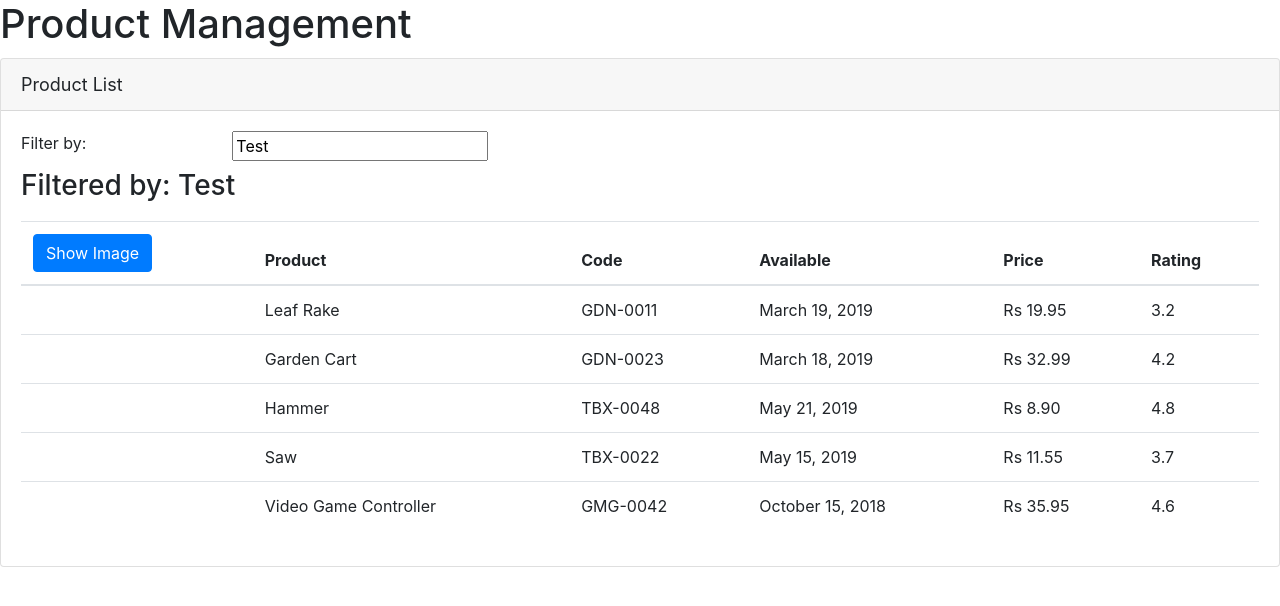
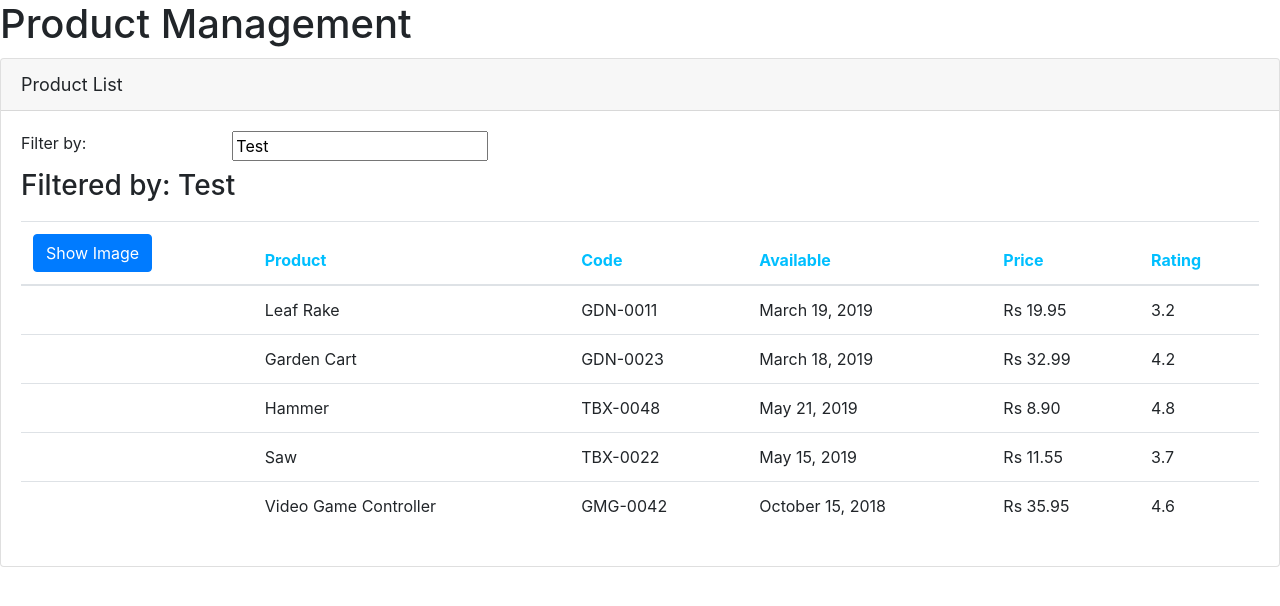
Before and after one commit to ashfaqnisar/Basic-Angular-Project, an Angular app: page / in a window 1280 px wide. Shown: the top 606 px of the page. Built offline with nearby package versions, Linux system fonts and the light colour scheme.

Commit message:
5. Added styles+
Signed-off-by: Ashfaq Nisar <ashfaqnisar00@gmail.com>

```diff
--- a/src/app/product-list/product-list.component.css
+++ b/src/app/product-list/product-list.component.css
@@ -0,0 +1,3 @@
+thead {
+  color: deepskyblue;
+}
--- a/src/app/product-list/product-list.component.ts
+++ b/src/app/product-list/product-list.component.ts
@@ -7,6 +7,7 @@ interface productData {
 @Component({
   selector: 'pm-product-list',
   templateUrl: './product-list.component.html',
+  styleUrls: ['./product-list.component.css']
 })
 export class ProductListComponent {
   tableTitle: string = "Product List";
```
